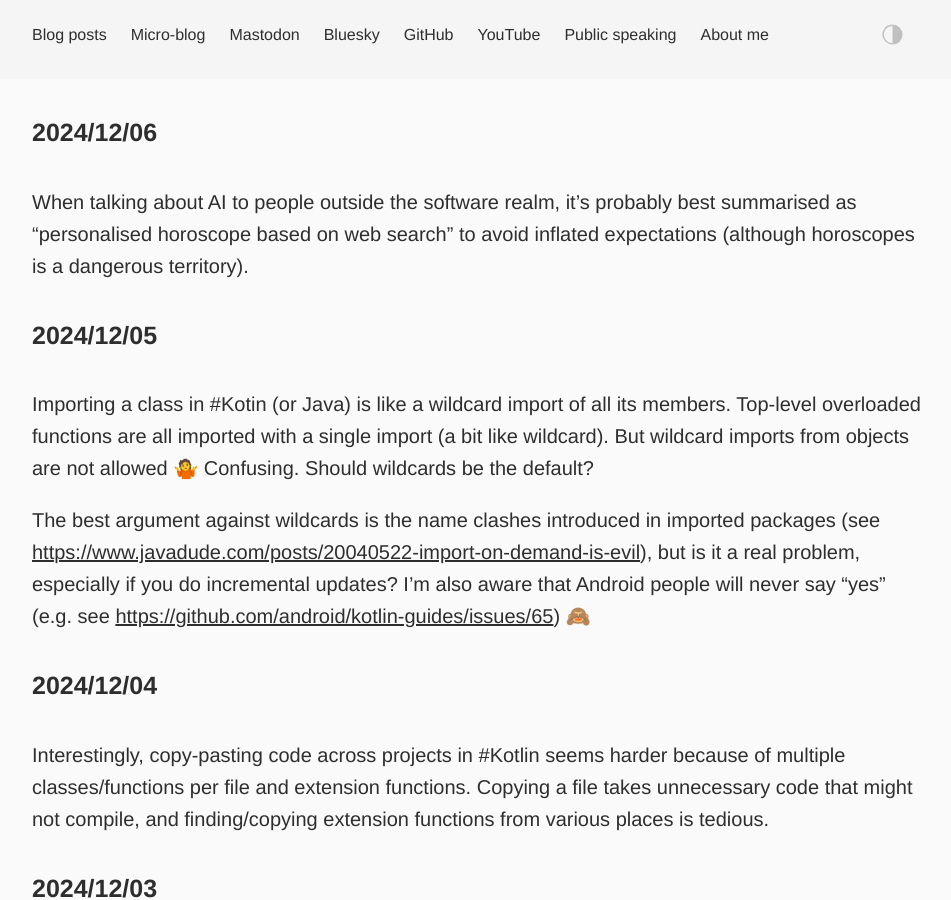
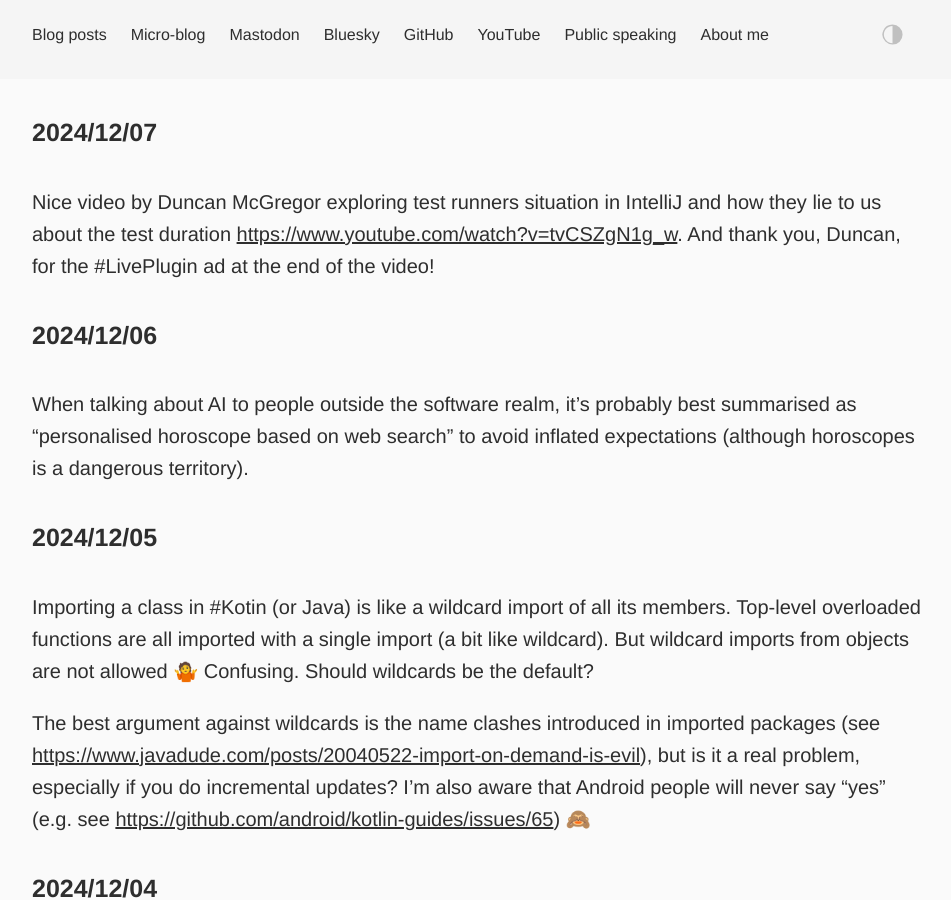
Before and after one commit to dkandalov/dkandalov.github.io, a Jekyll site: the page built from micro-blog.md, in a window 1280 px wide and 900 px high. Shown: the whole window, without its empty margins (160-1111 px from the left). Built offline with Jekyll 4.4.1, drawn with Linux system fonts in a browser that asks for light colours.

Commit message:
updated micro-blog

```diff
--- a/micro-blog.md
+++ b/micro-blog.md
@@ -2,6 +2,9 @@
 layout: post
 permalink: /micro-blog/
 ---
+
+#### 2024/12/07
+Nice video by Duncan McGregor exploring test runners situation in IntelliJ and how they lie to us about the test duration <https://www.youtube.com/watch?v=tvCSZgN1g_w>. And thank you, Duncan, for the #LivePlugin ad at the end of the video!
 
 #### 2024/12/06
 When talking about AI to people outside the software realm, it's probably best summarised as "personalised horoscope based on web search" to avoid inflated expectations (although horoscopes is a dangerous territory).
```
